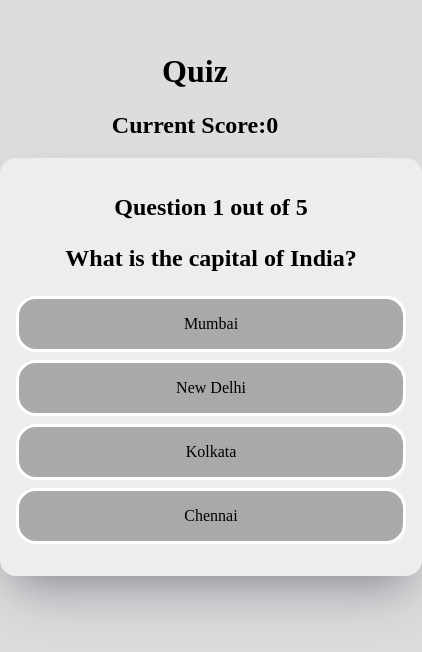
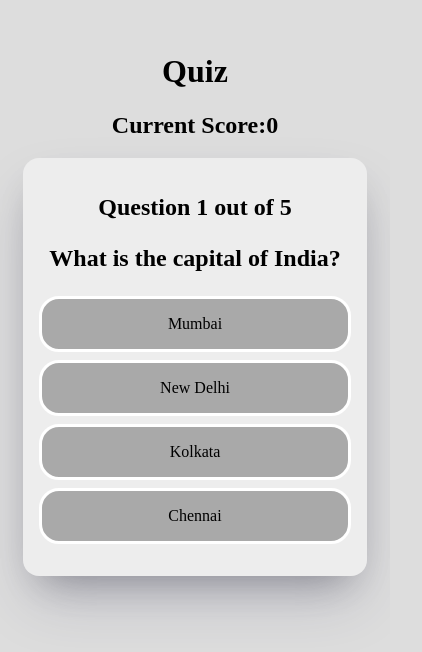
Before and after one commit to Devadharshini33/Quiz-App, a React (Create React App) app: page / in a window 390 px wide. Shown: the part 118-770 px from the top of the page, 422 px wide, since content can reach past the window. Built offline with nearby package versions, Linux system fonts and the light colour scheme.

Commit message:
Update style.css

```diff
--- a/public/style.css
+++ b/public/style.css
@@ -90,17 +90,14 @@ button:hover {
 
 /* Media Query for smaller screens */
 @media (max-width: 800px) {
-    .question-card, .final-result {
-        width: 100%;
-    }
-
-    .final-result {
-        width: 100%;
-    }
+   #id{
+    width: 100%;
+   }
 }
 
 @media (max-width: 600px) {
-    .question-card, .final-result {
+    #id{
         width: 100%;
-    }
+       }
+
 }
```
